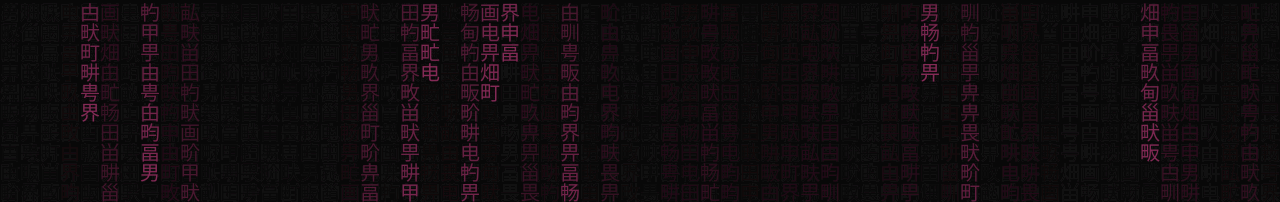
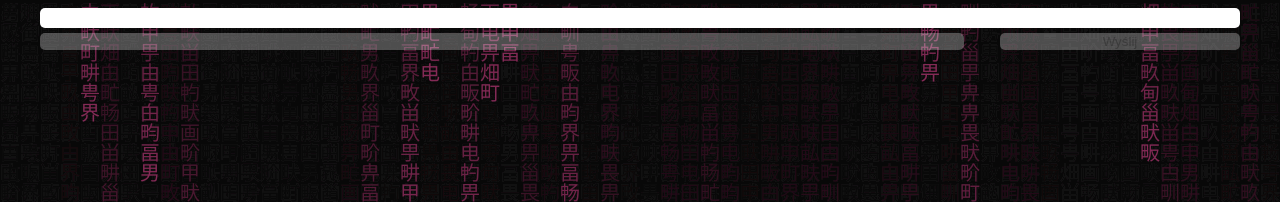
Before and after one commit to damian-lis/Talk-to-Gisapia-and-the-Others, a plain HTML site: page index.html in a window 1280 px wide. Shown: the top 202 px of the page. Drawn offline with nearby package versions, Linux system fonts and the light colour scheme.

Commit message:
Modified messenger class to messenger-container in index.html

```diff
--- a/index.html
+++ b/index.html
@@ -10,7 +10,7 @@
 
 
 <div class="app-container">
-    <div class="messenger">
+    <div class="messenger-container">
         <div class="messenger-inner">
             <div class="messenger-screen-container">
 
```
